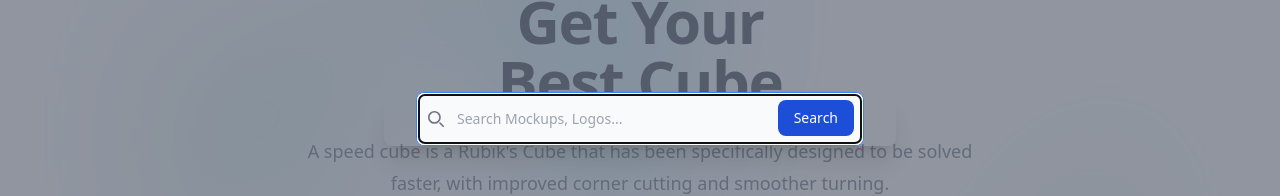
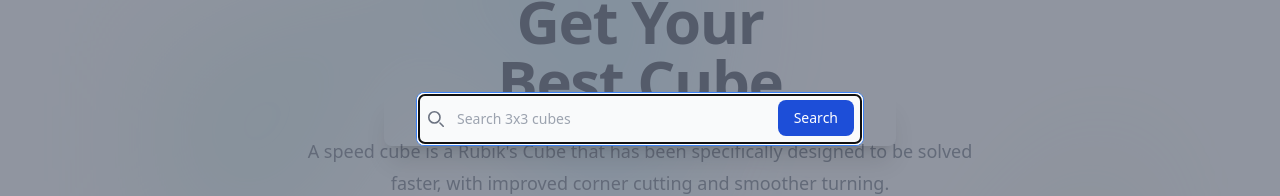
Before and after one commit to soumen974/Cubikor-react, a React (Create React App) app: page / in a window 1280 px wide. Both pictures are taken after a click on the element "Search". Shown: the part 281-477 px from the top of the page. Built offline with nearby package versions, Linux system fonts and the light colour scheme.

Commit message:
search box ui

```diff
--- a/src/Customer/SearchBox.jsx
+++ b/src/Customer/SearchBox.jsx
@@ -3,8 +3,6 @@ import { Dialog, Transition } from '@headlessui/react'
 import { ExclamationTriangleIcon } from '@heroicons/react/24/outline'
 
 export default function SearchBox(Props) {
-  const [open, setOpen] = useState(true)
-
   const cancelButtonRef = useRef(null)
 
   return (
@@ -23,7 +21,7 @@ export default function SearchBox(Props) {
         </Transition.Child>
 
         <div className="fixed inset-0 z-10 w-screen overflow-y-auto">
-          <div className="flex min-h-full items-end justify-center p-4 text-center sm:items-center sm:p-0">
+          <div className="flex min-h-full items-center justify-center p-4 text-center sm:items-center sm:p-0">
             <Transition.Child
               as={Fragment}
               enter="ease-out duration-300"
@@ -33,7 +31,7 @@ export default function SearchBox(Props) {
               leaveFrom="opacity-100 translate-y-0 sm:scale-100"
               leaveTo="opacity-0 translate-y-4 sm:translate-y-0 sm:scale-95"
             >
-              <Dialog.Panel className="relative transform overflow-hidden rounded-lg text-left shadow-xl transition-all sm:my-8 sm:w-full sm:max-w-lg">
+              <Dialog.Panel className="relative transform overflow-hidden rounded-lg text-left shadow-xl transition-all sm:my-8 w-full sm:max-w-lg">
                 <form className="max-w-md mx-auto">
                     <label htmlFor="default-search" className="mb-2 text-sm font-medium text-gray-900 sr-only ">
                         Search
@@ -48,7 +46,7 @@ export default function SearchBox(Props) {
                         type="search"
                         id="default-search"
                         className="block w-full p-4 ps-10 text-sm text-gray-900 border border-gray-300 rounded-lg bg-gray-50 focus:ring-blue-500 focus:border-blue-500"
-                        placeholder="Search Mockups, Logos..."
+                        placeholder="Search 3x3 cubes"
                         required
                         />
                         <button
```
